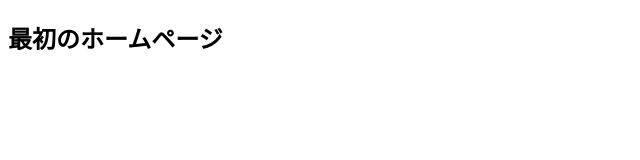
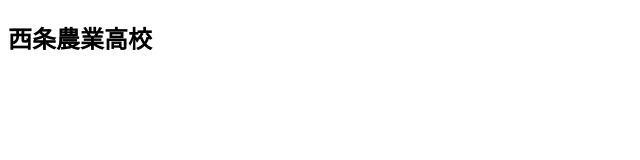
Before and after one commit to saa25004-sudo/site, a plain HTML site: page index.html in a window 1280 px wide. Shown: the whole page, without its empty margins (0-640 px from the left). Drawn offline with Linux system fonts and the light colour scheme.

Commit message:
Update index.html

```diff
--- a/index.html
+++ b/index.html
@@ -6,6 +6,6 @@
     <title>Document</title>
 </head>
 <body>
-    <h2>最初のホームページ</h2>
+    <h2>西条農業高校</h2>
 </body>
 </html>
```
